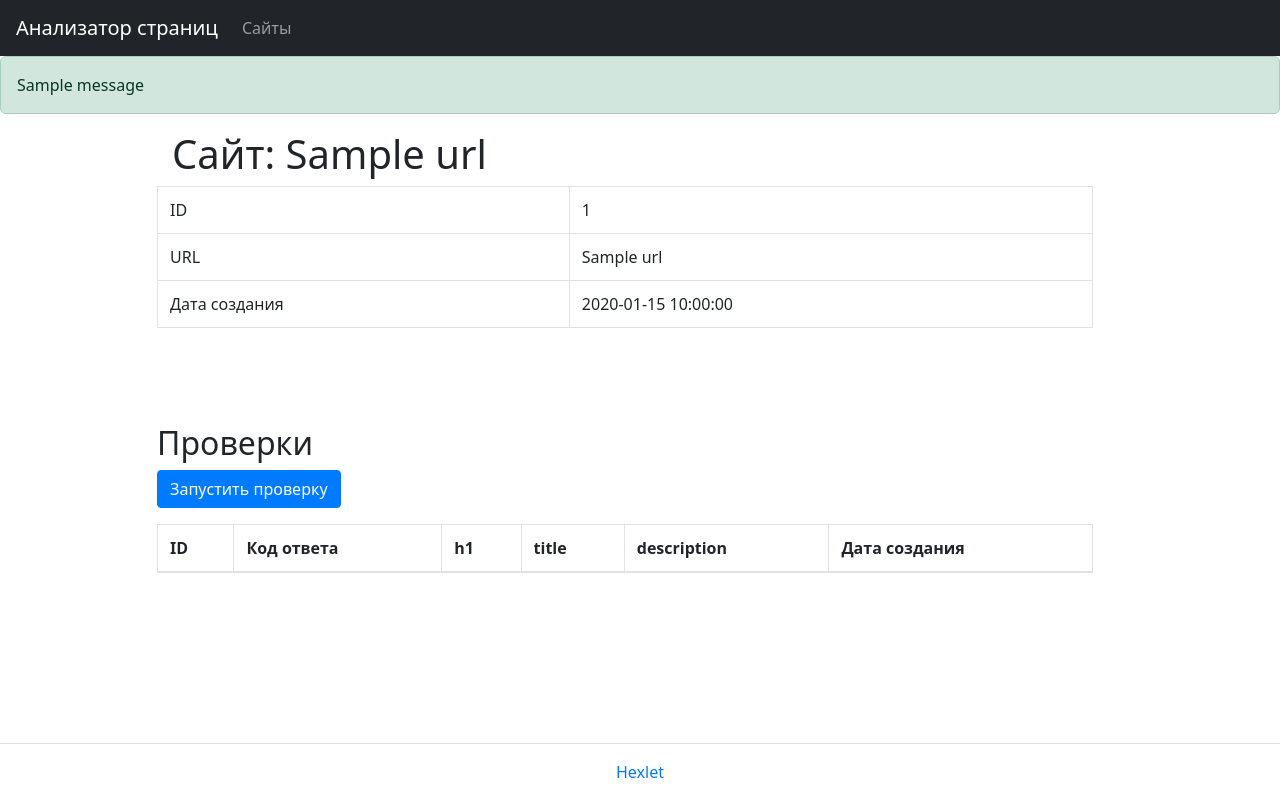
After one commit to VrnkProg1/python-project-83, a Flask app: page /urls/1 in a window 1280 px wide. The commit adds this page. Run offline with Flask 3, Linux system fonts and the light colour scheme; one stand-in notice (Sample message) is shown; a database or web service that is not in the repository returns one stand-in record (values such as "Sample title"); lists and menus that the app fills with data are empty; some libraries are stand-ins or nearby versions.

Commit message:
added and fixed new html patetrns

```diff
--- /dev/null
+++ b/page_analyzer/templates/url_detail.html
@@ -0,0 +1,85 @@
+<html lang="ru">
+<head>
+  <link rel="stylesheet" href="https://maxcdn.bootstrapcdn.com/bootstrap/4.0.0/css/bootstrap.min.css" integrity="sha384-Gn5384xqQ1aoWXA+058RXPxPg6fy4IWvTNh0E263XmFcJlSAwiGgFAW/dAiS6JXm" crossorigin="anonymous">
+  <link rel="stylesheet" type="text/css" href="{{ url_for('static', filename='styles.css') }}">
+  <meta charset="UTF-8">
+  <title>Анализатор страниц</title>
+</head>
+<body class="min-vh-100 d-flex flex-column">
+  <header class="flex-shrink-0">
+    <nav class="navbar navbar-expand-md navbar-dark bg-dark px-3">
+      <a class="navbar-brand" href="/">Анализатор страниц</a>
+      <div id="navbarNav">
+        <ul class="navbar-nav">
+          <li class="nav-item"><a class="nav-link" href="/urls">Сайты</a></li>
+        </ul>
+      </div>
+    </nav>
+  </header>
+  <main class="flex-grow-1">
+    {% with messages = get_flashed_messages(with_categories=true) %}
+        {% if messages %}
+          {% for category, message in messages %}
+            <div class="alert alert-{{ category }}" role="alert">
+              {{ message }}
+            </div>
+          {% endfor %}
+        {% endif %}
+      {% endwith %}
+    <div class="container-lg mt-3">
+      {% if url %}
+        <h1 class="white-space">Сайт: {{ url[1] }}</h1>
+      {% endif %}
+      <div class="table-responsive row">
+        <table class="table table-bordered table-hover text-nowrap" data-test="url">
+          <tbody>
+            {% if url %}
+              <tr>
+                <td>ID</td>
+                <td>{{ url[0] }}</td>
+              </tr>
+              <tr>
+                <td>URL</td>
+                <td>{{ url[1] }}</td>
+              </tr>
+              <tr>
+                <td>Дата создания</td>
+                <td>{{ url[2] }}</td>
+              </tr>
+            {% endif %}
+          </tbody>
+        </table>
+      </div>
+      <div class="margin-top table-responsive row">
+        <h2>Проверки</h2>
+        <form method="post" action="/urls/{{ id }}/checks">
+          <input type="submit" class="btn btn-primary" value="Запустить проверку">
+        </form>
+        <table class="table table-bordered table-hover text-nowrap" data-test="checks">
+          <thead>
+            <tr>
+              <th>ID</th>
+              <th>Код ответа</th>
+              <th>h1</th>
+              <th>title</th>
+              <th>description</th>
+              <th>Дата создания</th>
+            </tr>
+          </thead>
+          <tbody>
+          </tbody>
+        </table>
+      </div>
+    </div>
+  </main>
+  <footer class="border-top py-3 mt-5 flex-shrink-0">
+    <div class="container-lg">
+      <div class="text-center">
+        <a href="https://ru.hexlet.io/" target="_blank">Hexlet</a>
+      </div>
+    </div>
+  </footer>
+
+  <script src="https://cdn.jsdelivr.net/npm/bootstrap@5.3.3/dist/js/bootstrap.bundle.min.js" integrity="sha384-YvpcrYf0tY3lHB60NNkmXc5s9fDVZLESaAA55NDzOxhy9GkcIdslK1eN7N6jIeHz" crossorigin="anonymous"></script>
+</body>
+</html>
```
Also changed, not shown: page_analyzer/templates/index.html (+17 -8 lines), page_analyzer/templates/urls.html (added, +47 -0 lines).
